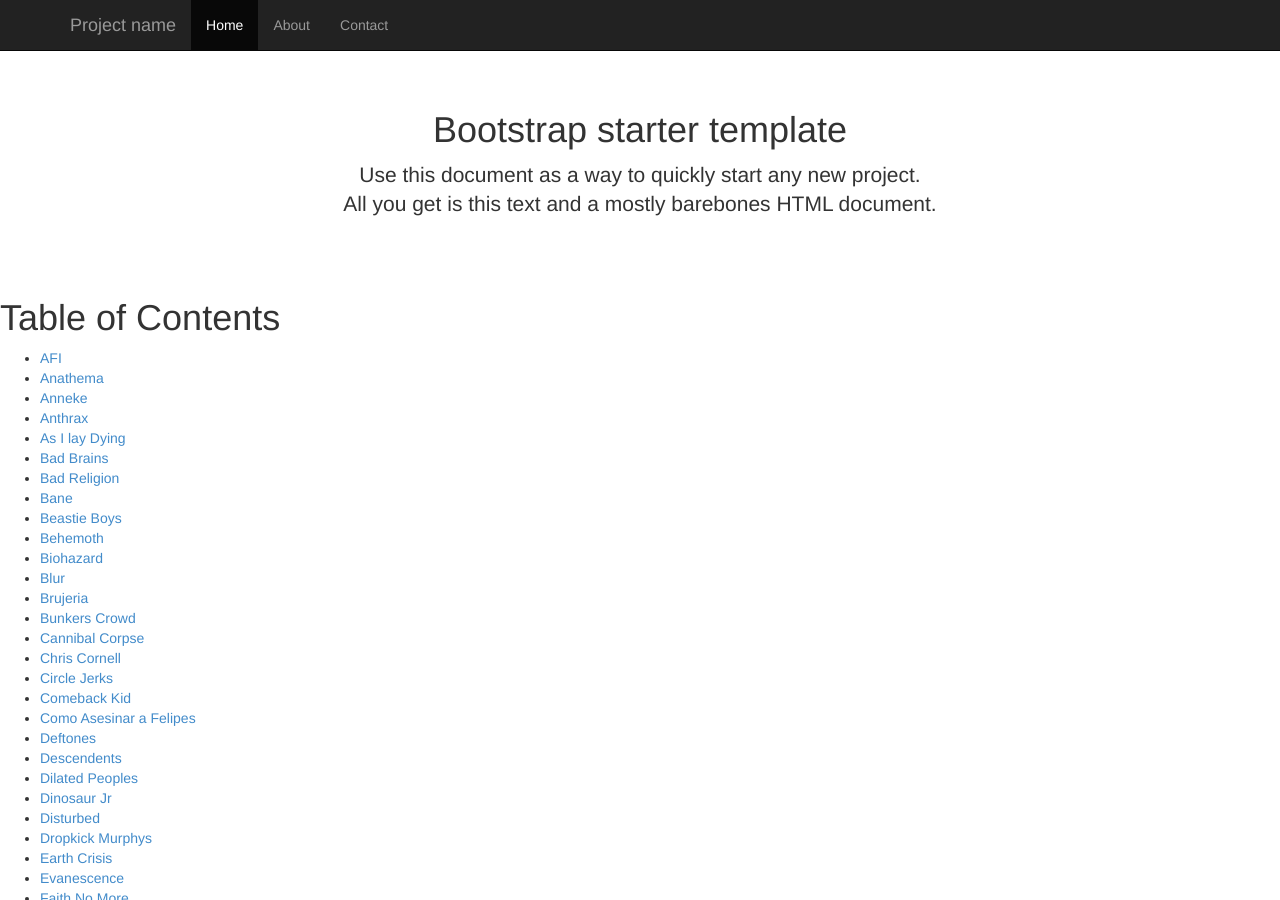
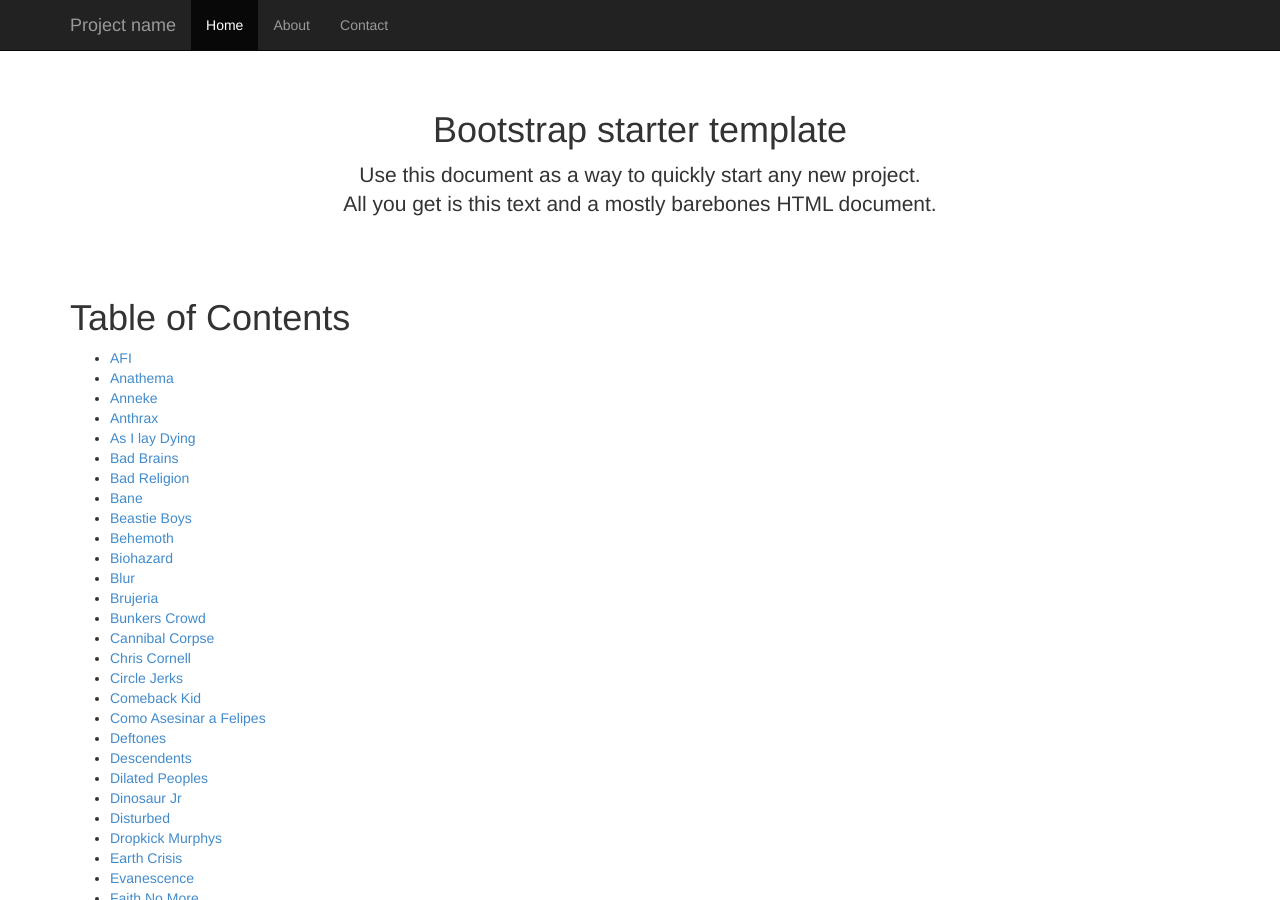
Before and after one commit to Farmhouse/fhp1-shoot-it-yourself, a Jekyll site: the page built from pages/index.md, in a window 1280 px wide and 900 px high. Built offline with Jekyll 4.4.1, drawn with Linux system fonts in a browser that asks for light colours; nearby versions of some CDN libraries.

Commit message:
moved yield inside of .container

```diff
--- a/_layouts/default.html
+++ b/_layouts/default.html
@@ -62,6 +62,7 @@
     </div>
   </div>
 
+
   <div class="container">
 
     <div class="starter-template">
@@ -69,10 +70,9 @@
       <p class="lead">Use this document as a way to quickly start any new project.<br> All you get is this text and a mostly barebones HTML document.</p>
     </div>
 
+    {{ content }}
+
   </div><!-- /.container -->
-
-
-  {{ content }}
 
 
   <script src="//ajax.googleapis.com/ajax/libs/jquery/2.1.0/jquery.min.js"></script>
```
